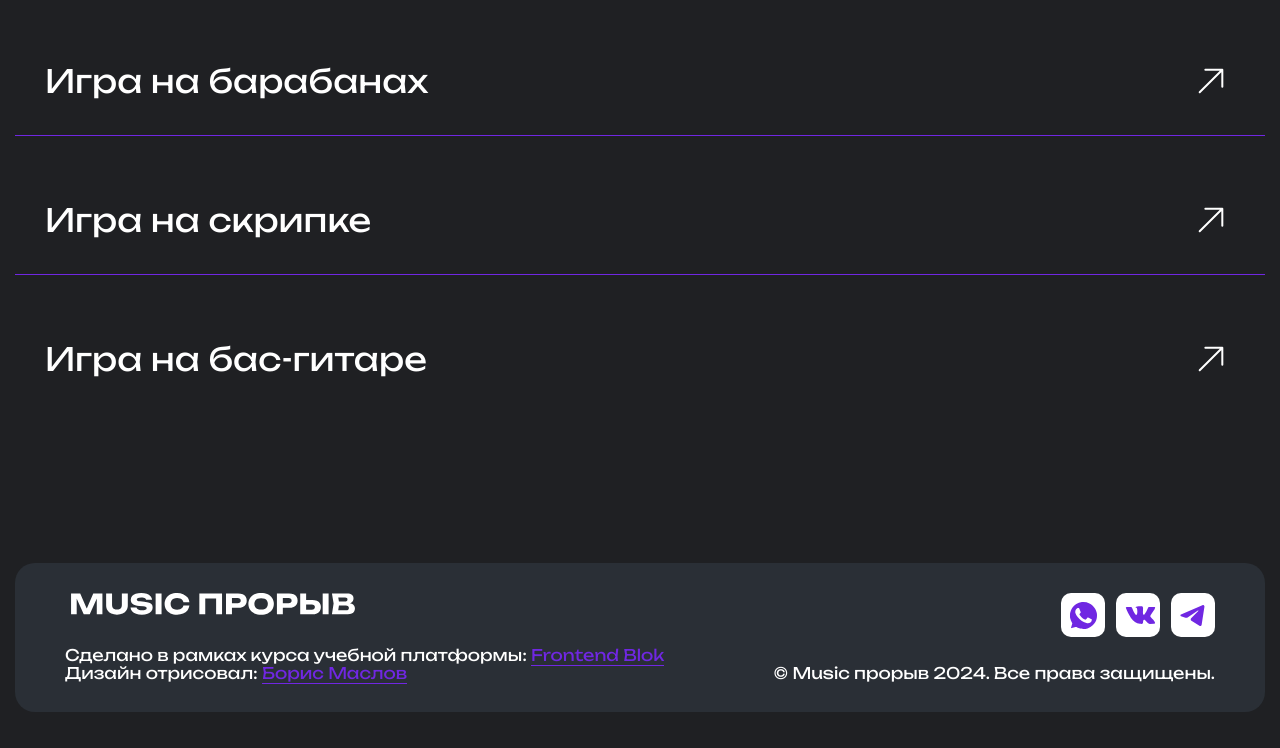
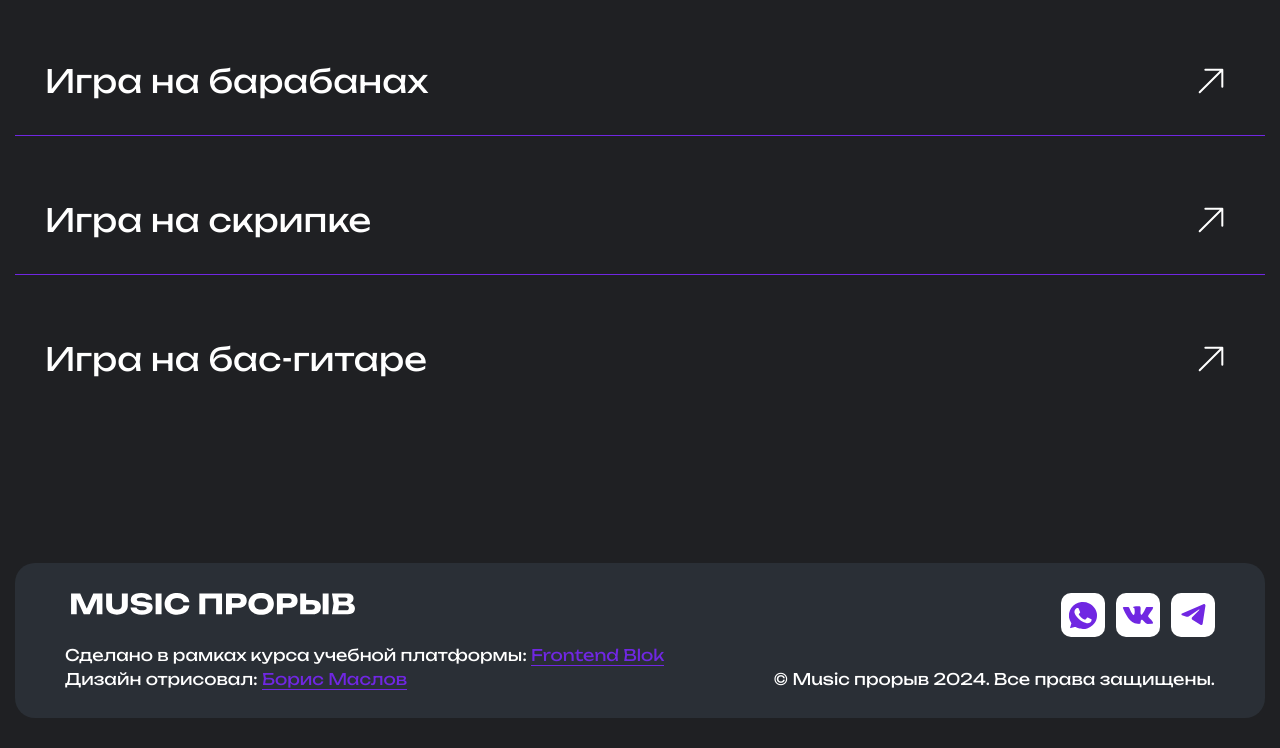
Before and after one commit to elisaveta-vi/FrotendBlock-Module02-Guitar, a website built with webpack: page src/index.html in a window 1280 px wide. Shown: the part 4558-5306 px from the top of the page. Built offline with nearby package versions, Linux system fonts and the light colour scheme.

Commit message:
edit footer

```diff
--- a/src/index.html
+++ b/src/index.html
@@ -218,15 +218,14 @@
 			<div class="footer__info">
 				<div class="footer__text">Сделано в рамках курса учебной платформы:
 					<a href="#" class="footer__link">Frontend Blok</a>
-					<div class="footer__text">Дизайн отрисовал:
-						<a href="#" class="footer__link">Борис Маслов</a>
-					</div>
+				</div>
+				<div class="footer__text">Дизайн отрисовал:
+					<a href="#" class="footer__link">Борис Маслов</a>
 				</div>
 			</div>
-
-
 			<div class="footer__copy">
 				<p class="footer__text">&copy; Music прорыв 2024. Все права защищены.</p>
+			</div>
 		</footer>
 	</div>
 </body>
--- a/src/styles/main.scss
+++ b/src/styles/main.scss
@@ -874,7 +874,6 @@ gap: 11px;
 		&::after{
 			content: '';
 			position: absolute;
-			left: calc(50% - 13px);
 			display: block;
 			background-color: var.$accent;
 			mask: center center/100% no-repeat;
@@ -887,7 +886,6 @@ gap: 11px;
 			&::after{
 				width: 27.125px;
 				height: 27.125px;
-				top: calc(50% - 13px);
 				mask-image: url('../images/social/wa.svg');
 				-webkit-mask-image: url('../images/social/wa.svg');
 			}
@@ -899,7 +897,6 @@ gap: 11px;
 			&::after{
 				width: 31.25px;
 				height: 18.75px;
-				top: calc(50% - 9px);
 				mask-image: url('../images/social/vk.svg');
 				-webkit-mask-image: url('../images/social/vk.svg');
 
@@ -911,7 +908,6 @@ gap: 11px;
 			&::after{
 				width: 25px;
 				height: 21.88px;
-				top: calc(50% - 10px);
 				mask-image: url('../images/social/tg.svg');
 				-webkit-mask-image: url('../images/social/tg.svg');
 
```
